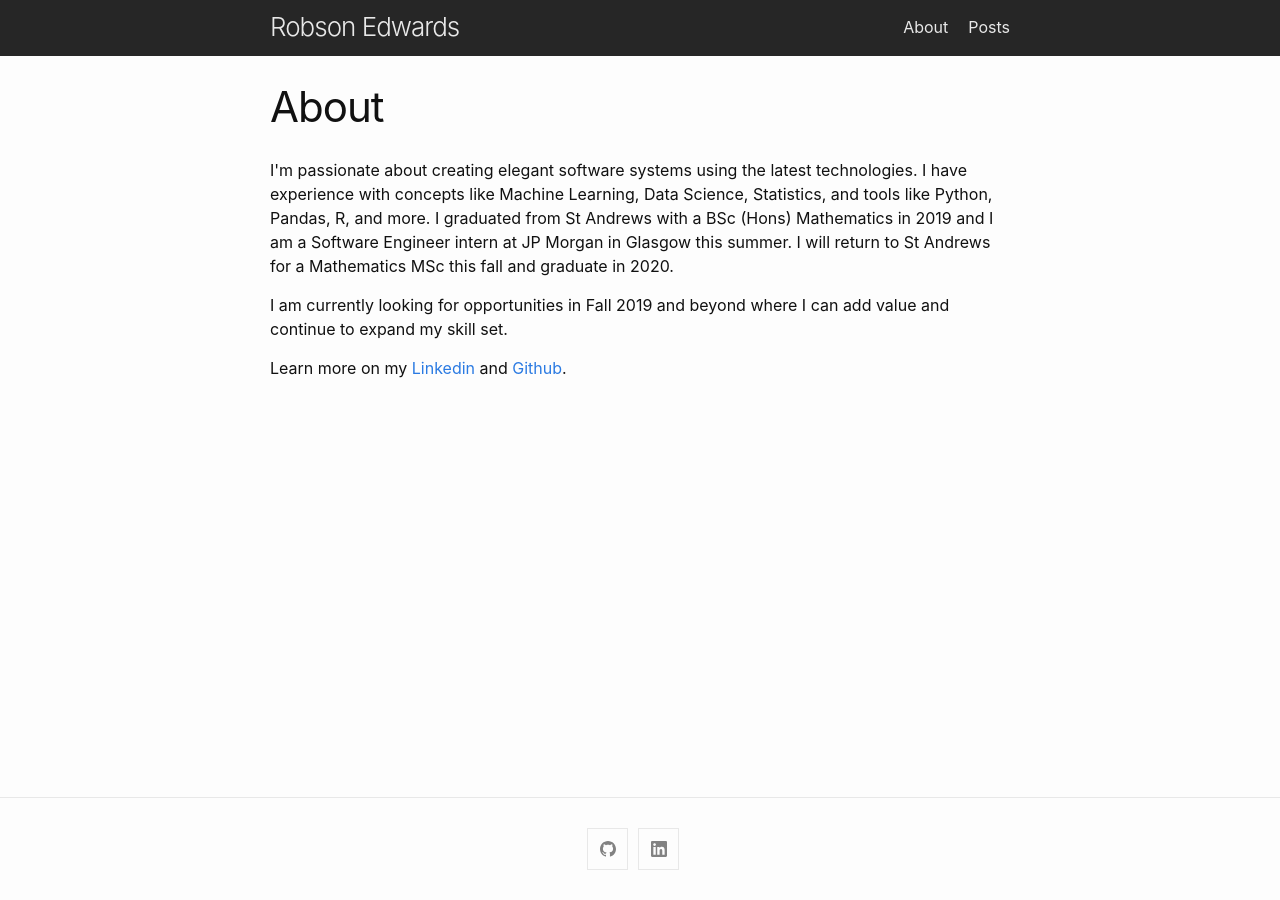
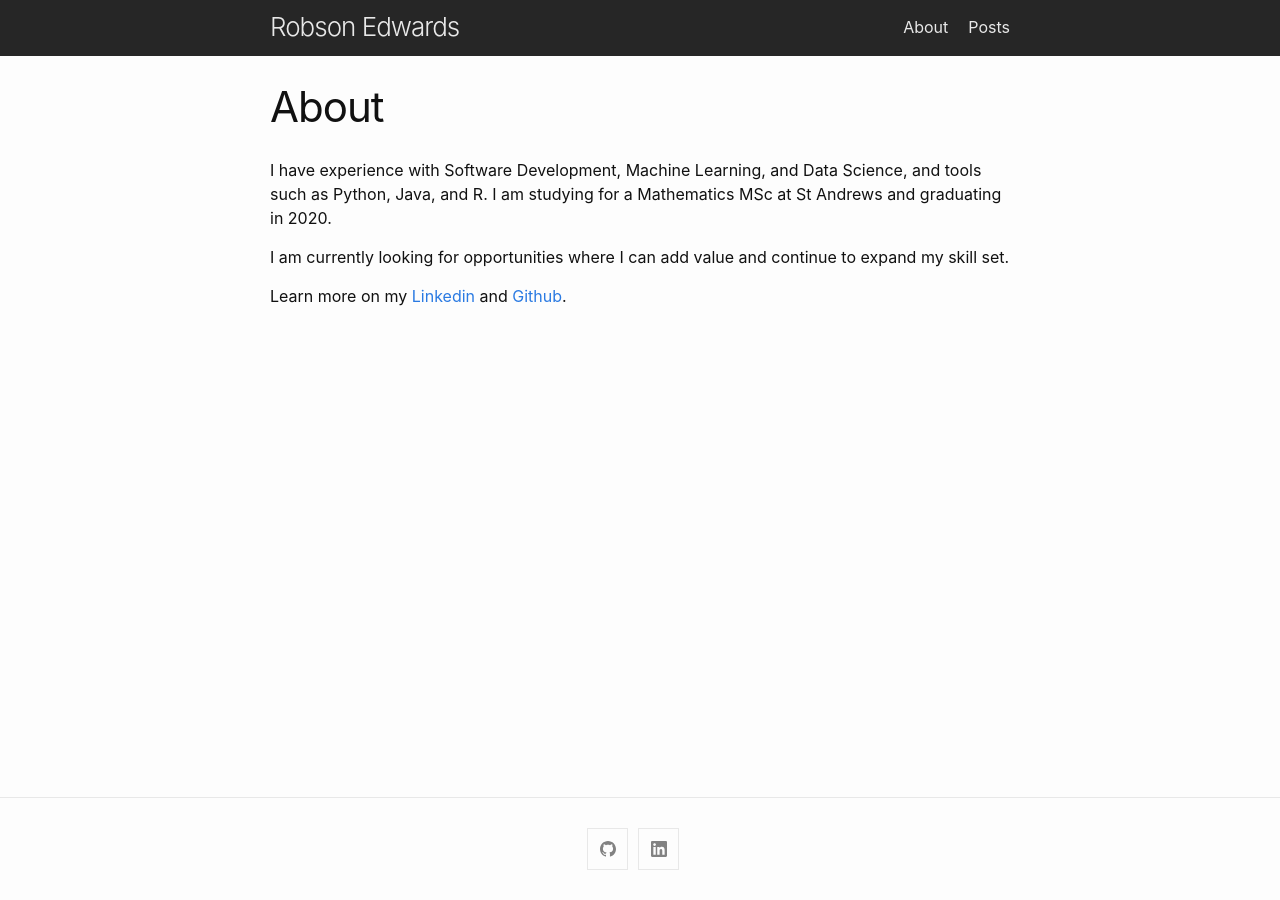
Before and after one commit to robsonedwards/robsonedwards.com, a Jekyll site: the page built from about.md, in a window 1280 px wide. Built offline with Jekyll 4.4.1, drawn with Linux system fonts in a browser that asks for light colours.

Commit message:
Make About less silly

```diff
--- a/_includes/about.html
+++ b/_includes/about.html
@@ -1,15 +1,11 @@
 <p>
-    I'm passionate about creating elegant software systems using the latest
-    technologies. I have experience with concepts like Machine Learning, Data
-    Science, Statistics, and tools like Python, Pandas, R, and more.
-    I graduated from St Andrews with a BSc (Hons) Mathematics in 2019 and I am
-    a Software Engineer intern at JP Morgan in Glasgow this summer. I will
-    return to St Andrews for a Mathematics MSc this fall and graduate in
-    2020.
+    I have experience with Software Development, Machine Learning, and Data
+    Science, and tools such as Python, Java, and R. I am studying for a
+    Mathematics MSc at St Andrews and graduating in 2020.
 </p>
 <p>
-    I am currently looking for opportunities in Fall 2019 and beyond where I
-    can add value and continue to expand my skill set.
+    I am currently looking for opportunities where I can add value and continue
+    to expand my skill set.
 </p>
 <p>
     Learn more on my <a href="https://www.linkedin.com/robsonedwards">Linkedin
```
